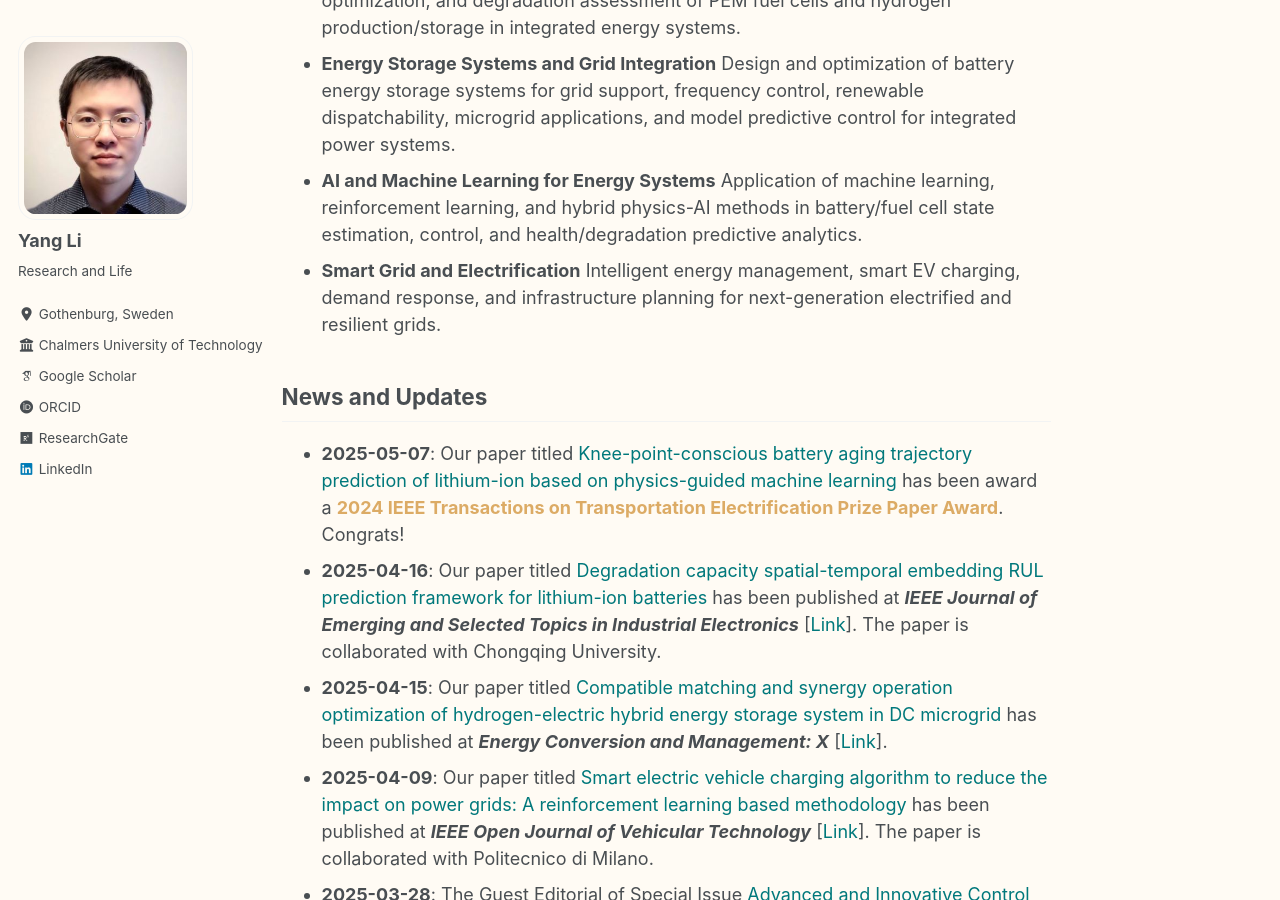
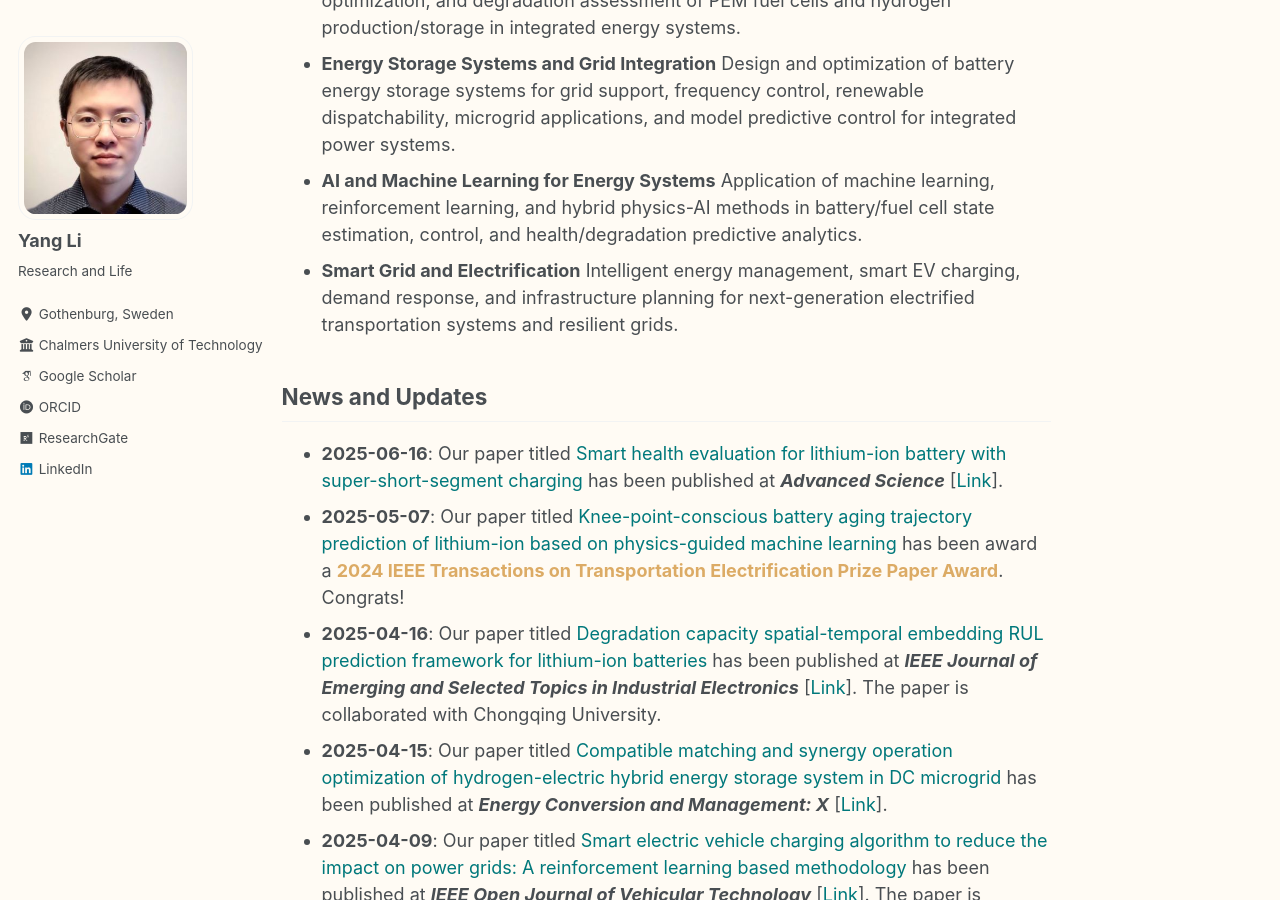
Before and after one commit to dannyli/dannyli.github.io, a Jekyll site: the page built from _pages/about.md, in a window 1280 px wide and 900 px high, scrolled down 733 px. Built offline with Jekyll 4.4.1, drawn with Linux system fonts in a browser that asks for light colours; some web fonts are replaced.

Commit message:
Update about.md

```diff
--- a/_pages/about.md
+++ b/_pages/about.md
@@ -27,11 +27,12 @@ My main research focus is on advanced modeling, control, and optimization of ene
 * **AI and Machine Learning for Energy Systems**
   Application of machine learning, reinforcement learning, and hybrid physics-AI methods in battery/fuel cell state estimation, control, and health/degradation predictive analytics.
 * **Smart Grid and Electrification**
-  Intelligent energy management, smart EV charging, demand response, and infrastructure planning for next-generation electrified and resilient grids.
+  Intelligent energy management, smart EV charging, demand response, and infrastructure planning for next-generation electrified transportation systems and resilient grids.
 
 
 News and Updates
 ------
+- **2025-06-16**: Our paper titled [Smart health evaluation for lithium-ion battery with super-short-segment charging](publication/J086) has been published at ***Advanced Science*** [[Link](https://doi.org/10.1002/advs.202503583)].
 - **2025-05-07**: Our paper titled [Knee-point-conscious battery aging trajectory prediction of lithium-ion based on physics-guided machine learning](publication/J049) has been award a <span class="highlight">**2024 IEEE Transactions on Transportation Electrification Prize Paper Award**</span>. Congrats!
 - **2025-04-16**: Our paper titled [Degradation capacity spatial-temporal embedding RUL prediction framework for lithium-ion batteries](publication/J080) has been published at ***IEEE Journal of Emerging and Selected Topics in Industrial Electronics*** [[Link](https://doi.org/10.1109/JESTIE.2025.3561664)]. The paper is collaborated with Chongqing University.
 - **2025-04-15**: Our paper titled [Compatible matching and synergy operation optimization of hydrogen-electric hybrid energy storage system in DC microgrid](publication/J081) has been published at ***Energy Conversion and Management: X*** [[Link](https://doi.org/10.1016/j.ecmx.2025.101014)].
```
